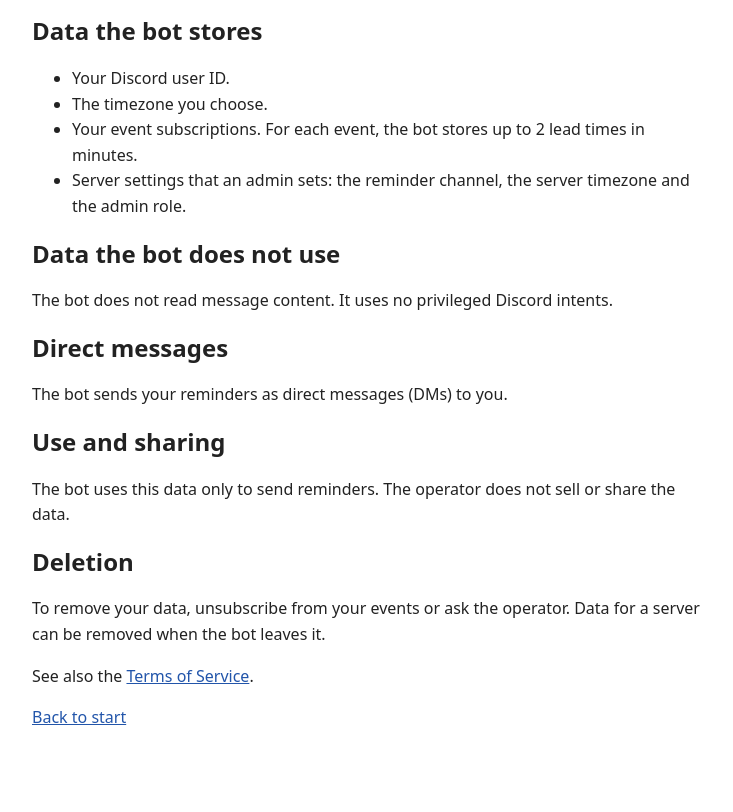
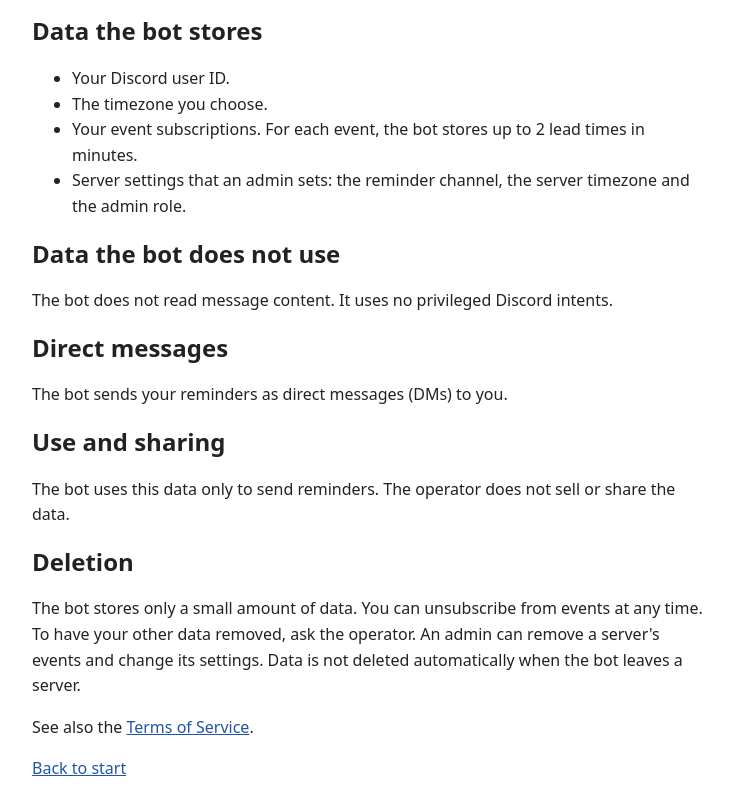
Before and after one commit to salmin89/discord-ko-event-bot, a website: page site/privacy.html in a window 1280 px wide. Shown: the part 120-932 px from the top of the page, without its empty margins (272-1005 px from the left). Before the commit the page ends 883 px from the top, so only its background shows below. Drawn offline with Linux system fonts and the light colour scheme.

Commit message:
fix: correct privacy deletion text and index page
Co-Authored-By: Claude Sonnet 5.5 <noreply@anthropic.com>

```diff
--- a/site/privacy.html
+++ b/site/privacy.html
@@ -23,7 +23,7 @@
 <h2>Use and sharing</h2>
 <p>The bot uses this data only to send reminders. The operator does not sell or share the data.</p>
 <h2>Deletion</h2>
-<p>To remove your data, unsubscribe from your events or ask the operator. Data for a server can be removed when the bot leaves it.</p>
+<p>The bot stores only a small amount of data. You can unsubscribe from events at any time. To have your other data removed, ask the operator. An admin can remove a server's events and change its settings. Data is not deleted automatically when the bot leaves a server.</p>
 <p>See also the <a href="tos.html">Terms of Service</a>.</p>
 <p><a href="index.html">Back to start</a></p>
 </body>
```
Also changed, not shown: site/index.html (+1 -2 lines).
